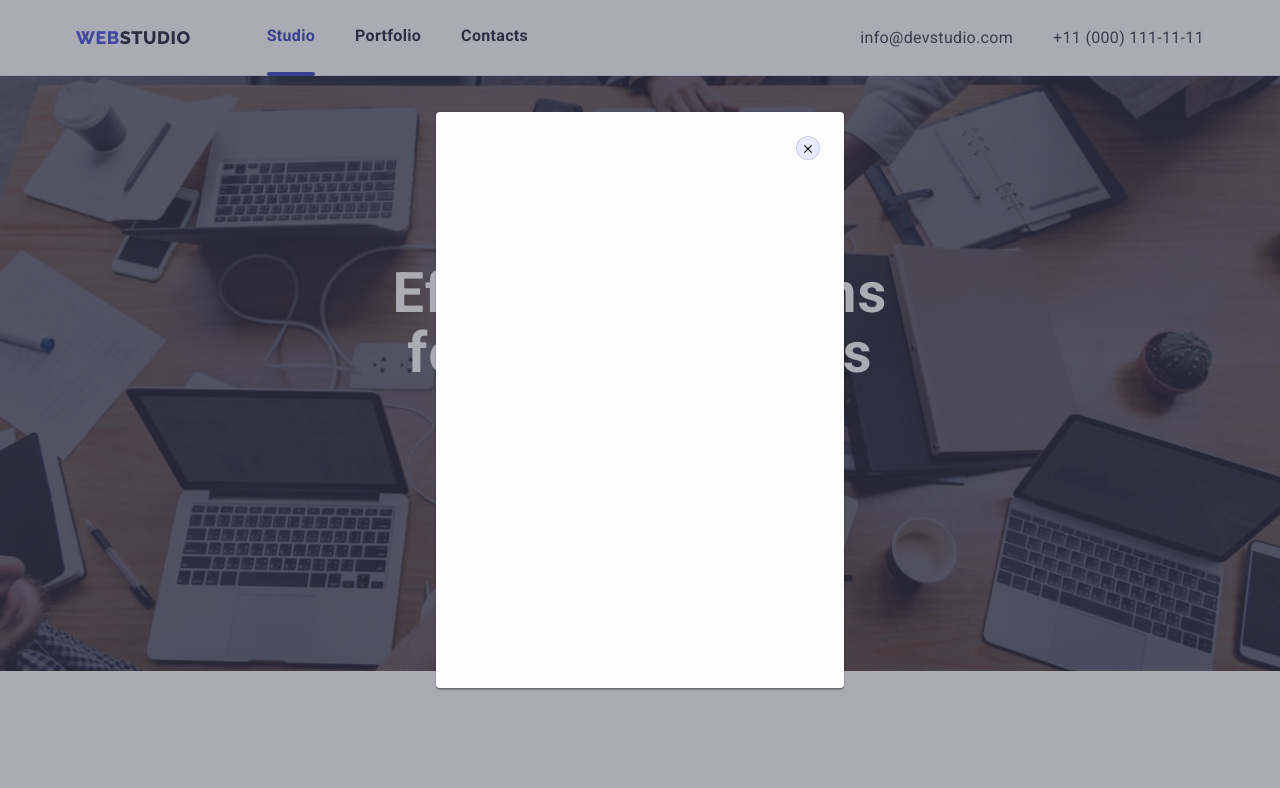
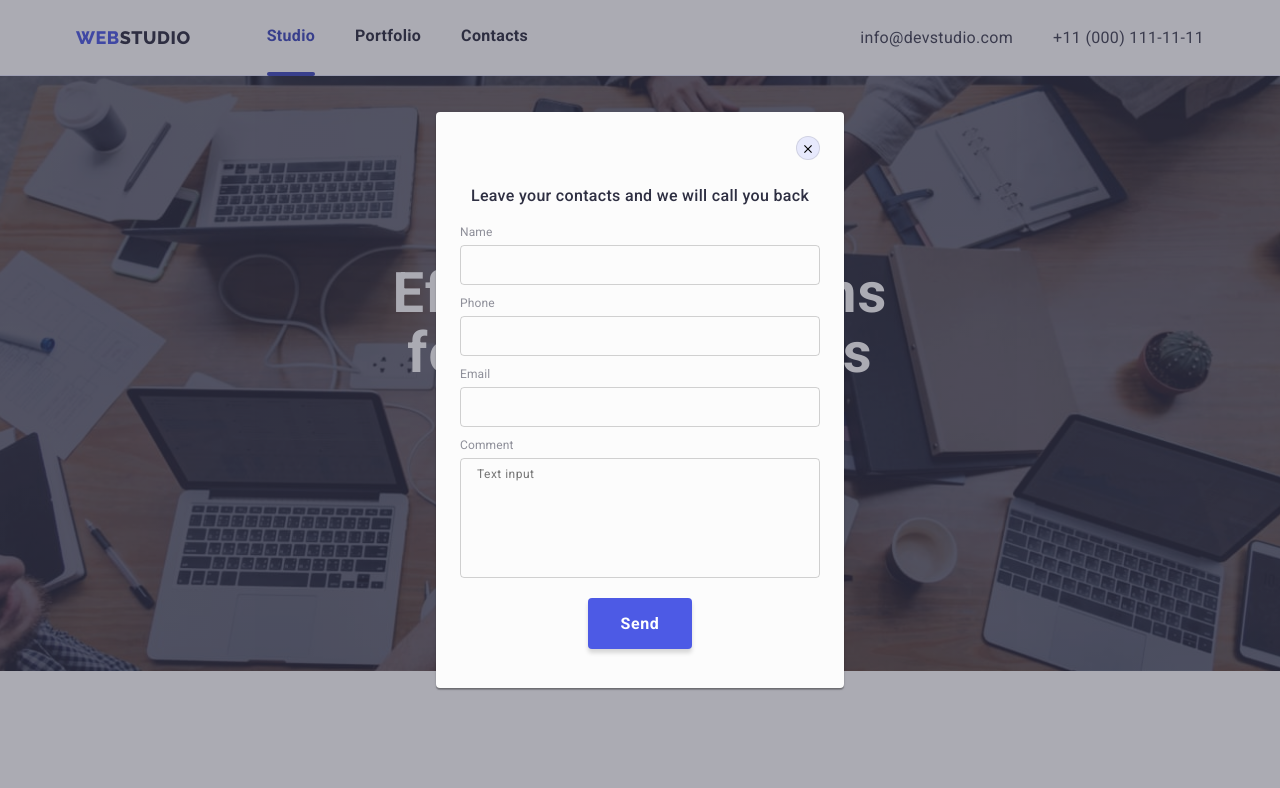
Before and after one commit to katvonbraun/goit-markup-hw-06, a plain HTML site: page index.html in a window 1280 px wide. Both pictures are taken after a click on the button "Order Service". Shown: the top 788 px of the page. Drawn offline with nearby package versions, Linux system fonts and the light colour scheme.

Commit message:
modal input addad

```diff
--- a/css/styles.css
+++ b/css/styles.css
@@ -52,6 +52,7 @@ body {
 .btn {
   border: none;
 }
+
 .container {
   width: 1158px;
   padding-left: 15px;
@@ -196,7 +197,8 @@ body {
   margin-bottom: 48px;
 }
 
-.hero-btn {
+.hero-btn,
+.modal-btn {
   background-color: var(--accent-colr);
 
   box-shadow: 0px 4px 4px rgba(0, 0, 0, 0.15);
@@ -672,18 +674,76 @@ padding-bottom: 120px;
   box-shadow: 0px 1px 1px rgba(0, 0, 0, 0.14), 0px 1px 3px rgba(0, 0, 0, 0.12),
     0px 2px 1px rgba(0, 0, 0, 0.2);
   border-radius: 4px;
+  padding: 24px;
 
   transform: translate(-50%, -50%) scale(1);
   transition: transform 250ms cubic-bezier(0.4, 0, 0.2, 1);
 }
 
 .btn-close {
-  position: absolute;
-  top: 24px;
-  right: 24px;
+  display: block;
+  margin-left: auto;
   width: 24px;
   height: 24px;
   background: #e7e9fc;
   border: 1px solid rgba(0, 0, 0, 0.1);
   border-radius: 50%;
 }
+
+.modal-title {
+  font-weight: 500;
+  font-size: 16px;
+  line-height: 1.5;
+  text-align: center;
+  letter-spacing: 0.02em;
+
+  color: #2e2f42;
+  margin-top: 24px;
+  margin-bottom: 14px;
+}
+
+.modal-input {
+  width: 100%;
+  height: 40px;
+  background-color: transparent;
+  border: 1px solid rgba(33, 33, 33, 0.2);
+  border-radius: 4px;
+
+  font-weight: 400;
+  font-size: 12px;
+  line-height: 1.5;
+  letter-spacing: 0.02em;
+
+  color: rgba(117, 117, 117, 0.5);
+  margin-bottom: 8px;
+}
+
+.modal-input-comment {
+  width: 100%;
+  height: 120px;
+  resize: none;
+  background-color: transparent;
+  border: 1px solid rgba(33, 33, 33, 0.2);
+border-radius: 4px;
+
+font-weight: 400;
+font-size: 12px;
+line-height: 1.33;
+letter-spacing: 0.04em;
+color: rgba(117, 117, 117, 0.5);
+
+padding: 8px 16px;
+margin-bottom: 16px;
+}
+
+
+.label-text {
+  display: inline-block;
+  font-weight: 400;
+font-size: 12px;
+line-height: 1.33;
+letter-spacing: 0.01em;
+
+color: #8E8F99;
+  margin-bottom: 4px;
+}
--- a/index.html
+++ b/index.html
@@ -429,6 +429,24 @@
             <use href="./images/icons.svg#icon-close-btn"></use>
           </svg>
         </button>
+        <p class="modal-title">Leave your contacts and we will call you back</p>
+        <form action="">
+          <label
+            ><span class="label-text">Name</span
+            ><input type="text" name="user-name" class="modal-input"
+          /></label>
+          <label
+            ><span class="label-text">Phone</span
+            ><input type="tel" name="user-tel" class="modal-input"
+          /></label>
+          <label
+            ><span class="label-text">Email</span
+            ><input type="email" name="user-email" class="modal-input"
+          /></label>
+          <label><span class="label-text">Comment</span>
+          <textarea class="modal-input-comment" name="user-comment" rows="5" placeholder="Text input"></textarea></label>
+          <button type="submit" class="btn modal-btn">Send</button>
+        </form>
       </div>
     </div>
     <script src="./js/modal.js"></script>
```
